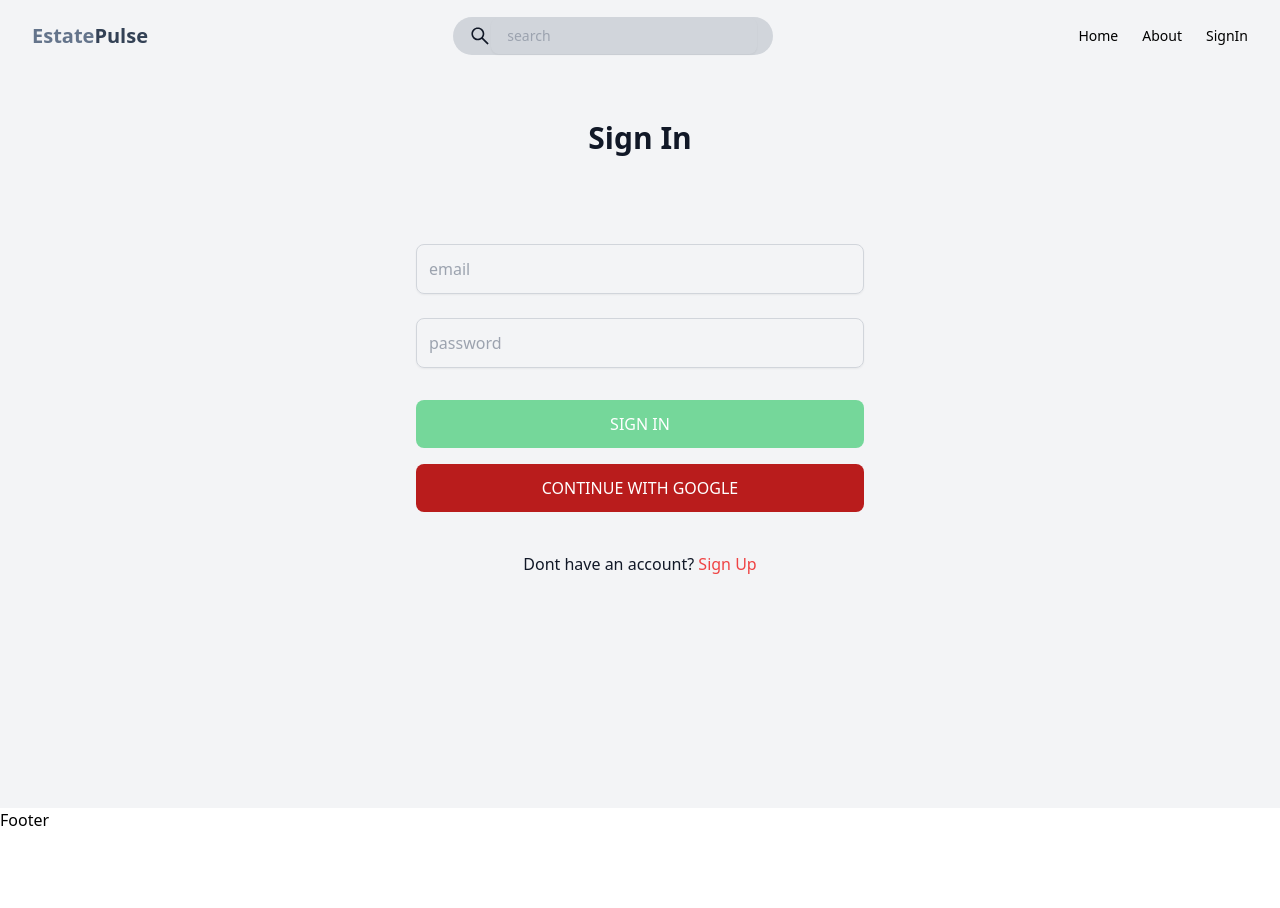
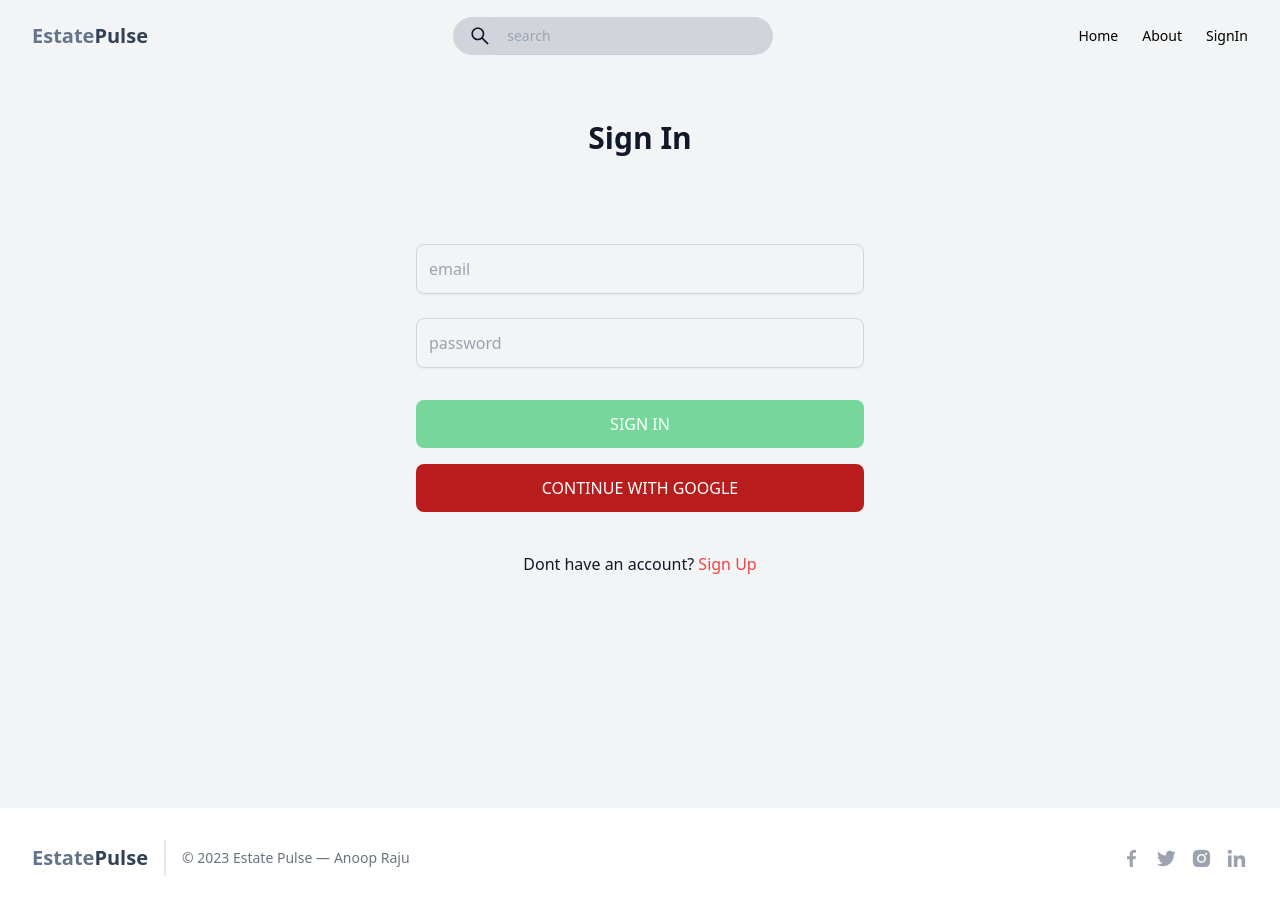
Before and after one commit to anoopraju31/estate-pulse-mern, a React (Vite) app in the folder client/: page /sign-in in a window 1280 px wide. Before the commit the page ends 832 px from the top, so only its background shows below. Built offline with nearby package versions, Linux system fonts and the light colour scheme; no server answers.

Commit message:
Client - Footer Component - styled

```diff
--- a/client/src/components/Footer.tsx
+++ b/client/src/components/Footer.tsx
@@ -1,5 +1,67 @@
+import { Link } from 'react-router-dom'
+import {
+	BiLogoFacebook,
+	BiLogoInstagramAlt,
+	BiLogoTwitter,
+	BiLogoLinkedin,
+} from 'react-icons/bi'
+
 const Footer = () => {
-	return <div>Footer</div>
+	return (
+		<footer className='text-gray-400 dark:text-gray-600 bg-white dark:bg-gray-900 body-font'>
+			<div className='max-w-screen-2xl mx-auto py-4 md:py-8 px-4 sm:px-6 lg:px-8 flex items-center sm:flex-row flex-col'>
+				<Link
+					to='/'
+					className='flex title-font font-medium items-center md:justify-start justify-center '>
+					<h3 className='font-bold text-lg sm:text-xl flex flex-wrap'>
+						<span className='sr-only'> Home </span>
+						<span className='text-slate-500 dark:text-slate-100'> Estate </span>
+						<span className='text-slate-700 dark:text-slate-300'> Pulse </span>
+					</h3>
+				</Link>
+
+				<p className='text-sm text-gray-500 dark:text-gray-400 sm:ml-4 sm:pl-4 sm:border-l-2 sm:border-gray-200 dark:sm:border-gray-800 sm:py-2 sm:mt-0 mt-4'>
+					© {new Date().getFullYear()} Estate Pulse —
+					<a
+						href='https://github.com/anoopraju31'
+						className='text-gray-500 ml-1'
+						target='_blank'>
+						Anoop Raju
+					</a>
+				</p>
+				<span className='inline-flex sm:ml-auto sm:mt-0 mt-4 justify-center sm:justify-start'>
+					<a
+						href='https://www.facebook.com'
+						className='text-gray-400 cursor-pointer'
+						target='_blank'
+						rel='noopener noreferrer'>
+						<BiLogoFacebook size={23} />
+					</a>
+					<a
+						href='https://www.twitter.com'
+						className='ml-3 text-gray-400 cursor-pointer'
+						target='_blank'
+						rel='noopener noreferrer'>
+						<BiLogoTwitter size={23} />
+					</a>
+					<a
+						href='https://www.instagram.com'
+						className='ml-3 text-gray-400 cursor-pointer'
+						target='_blank'
+						rel='noopener noreferrer'>
+						<BiLogoInstagramAlt size={23} />
+					</a>
+					<a
+						href='https://www.linkedin.com'
+						className='ml-3 text-gray-400 cursor-pointer'
+						target='_blank'
+						rel='noopener noreferrer'>
+						<BiLogoLinkedin size={23} />
+					</a>
+				</span>
+			</div>
+		</footer>
+	)
 }
 
 export default Footer
```
Also changed, not shown: client/src/pages/Profile.tsx (+2 -21 lines).
